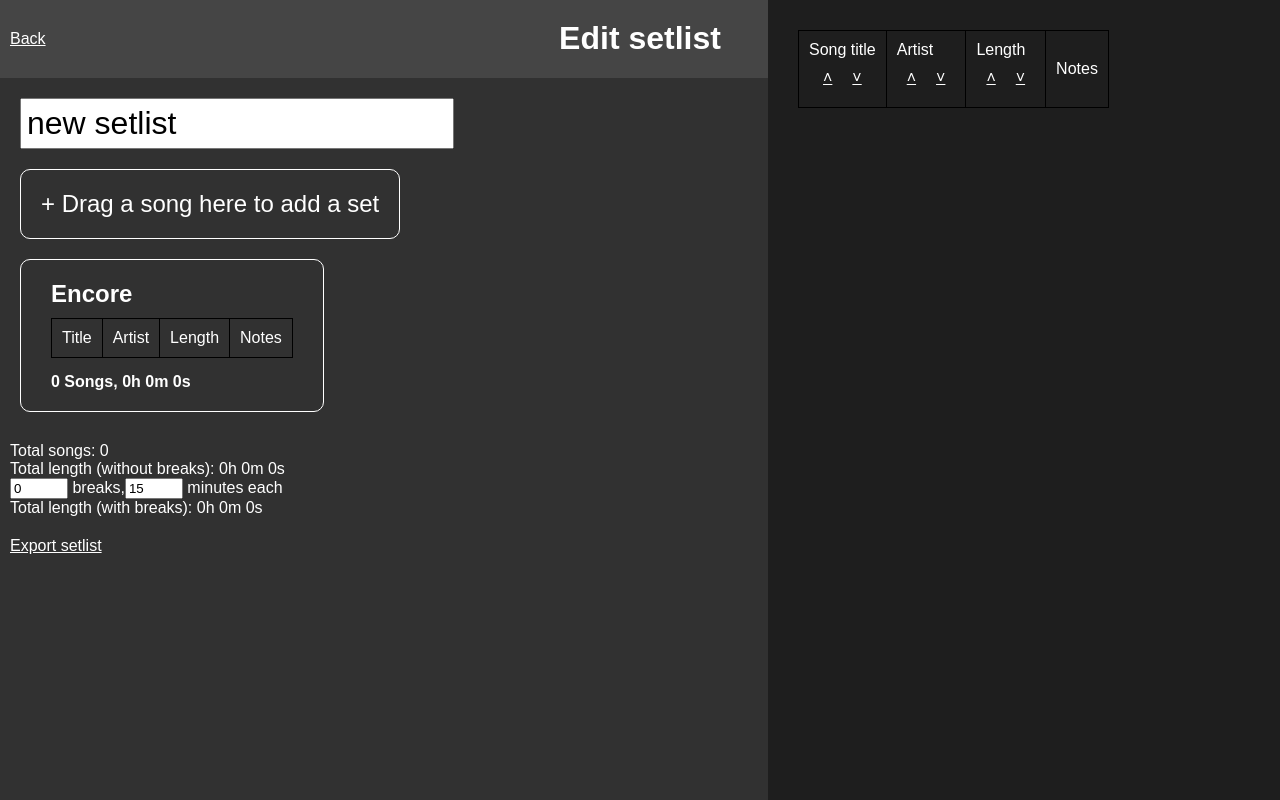
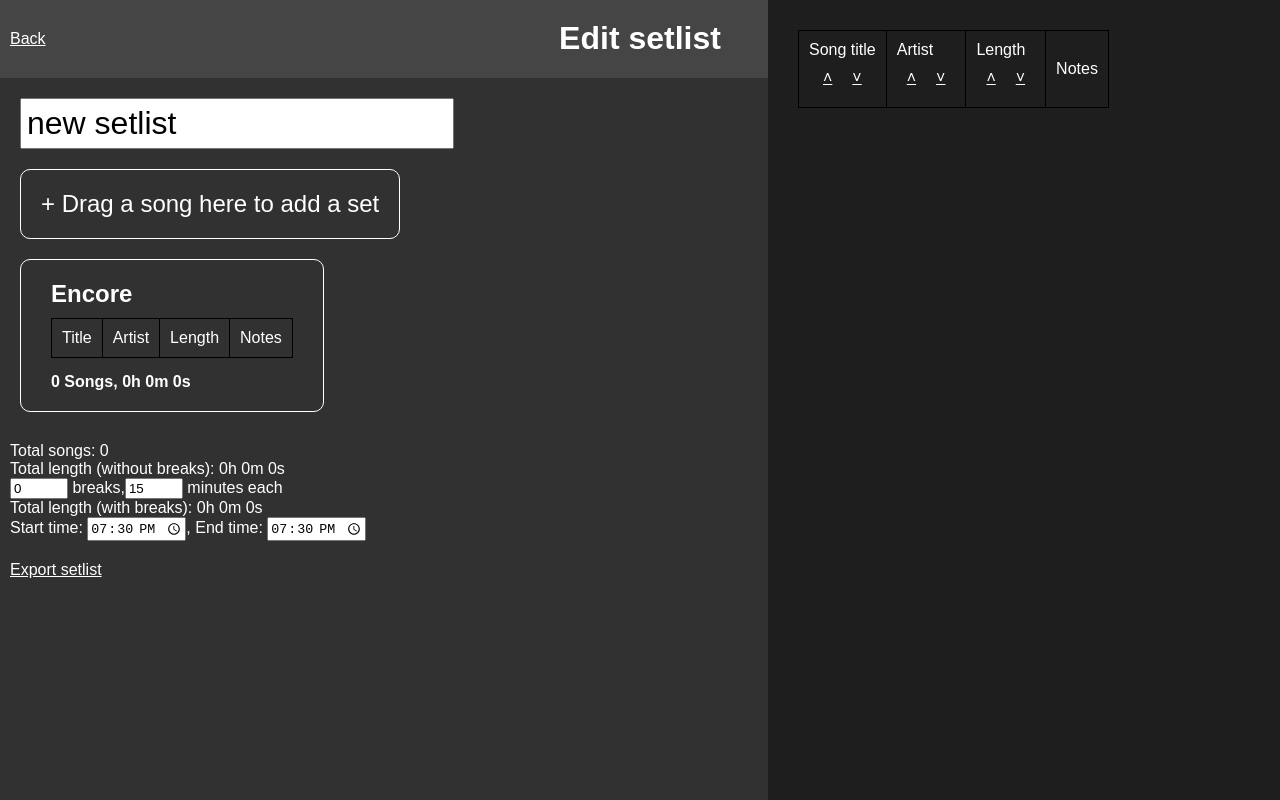
Before and after one commit to LSchlierf/setlist-front, a React (Create React App) app: page / in a window 1280 px wide. Both pictures are taken after a click on the element "+ Create new setlist". Built offline with nearby package versions, Linux system fonts and the light colour scheme.

Commit message:
added start and end time calcuator

```diff
--- a/src/EditSetlist.js
+++ b/src/EditSetlist.js
@@ -111,6 +111,11 @@ export default function EditSetlist() {
   function setLength(set) {
     let sum = set.reduce((a, s) => a + s.length, 0)
     return Math.floor(sum / 3600) + 'h ' + (Math.floor(sum / 60) % 60) + 'm ' + (sum % 60) + 's'
+  }
+
+  function concertDurationMinutes(breaks) {
+    let sum = [...setlist.encore, ...setlist.sets.flat()].reduce((a, s) => a + s.length, 0) + (breaks * 60)
+    return Math.ceil(sum / 60)
   }
 
   function setDisplay(set, index) {
@@ -249,7 +254,6 @@ export default function EditSetlist() {
           e.preventDefault()
           const songID = e.dataTransfer.getData('id')
           const from = e.dataTransfer.getData('from')
-          console.log(songID, from)
           if (from === 'encore') {
             return
           }
@@ -326,7 +330,7 @@ export default function EditSetlist() {
           <br />
           Total length (without breaks): {setLength([...setlist.encore, ...setlist.sets.flat()])}
           <br />
-          <input id='breaksNum' type='number' defaultValue={setlist.breaks?.num} min={0} style={{width: 50}} onInput={() => {
+          <input id='breaksNum' type='number' defaultValue={setlist.breaks?.num} min={0} style={{ width: 50 }} onInput={() => {
             const input = document.getElementById('breaksNum')
             setSetlist(storage.updateSetlist(id, {
               ...setlist,
@@ -335,8 +339,8 @@ export default function EditSetlist() {
                 num: Number(input.value)
               }
             }))
-          }}/> breaks,
-          <input id='breaksLen' type='number' defaultValue={setlist.breaks?.len} min={0} max={60} style={{width: 50}} onInput={() => {
+          }} /> breaks,
+          <input id='breaksLen' type='number' defaultValue={setlist.breaks?.len} min={0} max={60} style={{ width: 50 }} onInput={() => {
             const input = document.getElementById('breaksLen')
             setSetlist(storage.updateSetlist(id, {
               ...setlist,
@@ -345,9 +349,45 @@ export default function EditSetlist() {
                 len: Number(input.value)
               }
             }))
-          }}/> minutes each
-          <br/>
-          Total length (with breaks): {setLength([...setlist.encore, ...setlist.sets.flat(), {length: ((setlist.breaks?.len || 0) * (setlist.breaks?.num || 0) * 60)}])}
+          }} /> minutes each
+          <br />
+          Total length (with breaks): {setLength([...setlist.encore, ...setlist.sets.flat(), { length: ((setlist.breaks?.len || 0) * (setlist.breaks?.num || 0) * 60) }])}
+          <br />
+          Start time: <input defaultValue={setlist.startTime || '19:30'} id='startTime' type='time' onInput={() => {
+            const start = document.getElementById('startTime')
+            const startH = Number(start.value.split(':')[0])
+            const startM = Number(start.value.split(':')[1])
+            const end = document.getElementById('endTime')
+            const minutes = concertDurationMinutes((setlist.breaks?.len || 0) * (setlist.breaks?.num || 0))
+            const endMinutes = ((startH * 60) + startM + minutes) % 1440
+            setSetlist(storage.updateSetlist(id, {
+              ...setlist,
+              startTime: start.value
+            }))
+            end.value = ('0' + (Math.floor(endMinutes / 60))).slice(-2) + ':' + ('0' + (endMinutes % 60)).slice(-2)
+          }} />, End time: <input id='endTime' type='time' onInput={() => {
+            const start = document.getElementById('startTime')
+            const end = document.getElementById('endTime')
+            const endH = Number(end.value.split(':')[0])
+            const endM = Number(end.value.split(':')[1])
+            const minutes = concertDurationMinutes((setlist.breaks?.len || 0) * (setlist.breaks?.num || 0))
+            const startMinutes = ((((endH * 60) + endM) + 1440) - minutes) % 1440
+            const startVal = ('0' + (Math.floor(startMinutes / 60))).slice(-2) + ':' + ('0' + (startMinutes % 60)).slice(-2)
+            setSetlist(storage.updateSetlist(id, {
+              ...setlist,
+              startTime: startVal
+            }))
+            start.value = startVal
+          }} defaultValue={
+            function () {
+              const startTime = setlist.startTime || '19:30'
+              const startH = Number(startTime.split(':')[0])
+              const startM = Number(startTime.split(':')[1])
+              const minutes = concertDurationMinutes((setlist.breaks?.len || 0) * (setlist.breaks?.num || 0))
+              const endMinutes = ((startH * 60) + startM + minutes) % 1440
+              return ('0' + (Math.floor(endMinutes / 60))).slice(-2) + ':' + ('0' + (endMinutes % 60)).slice(-2)
+            }()
+          } />
         </div>
         <div className='button' onClick={() => {
           setDialog(
```
